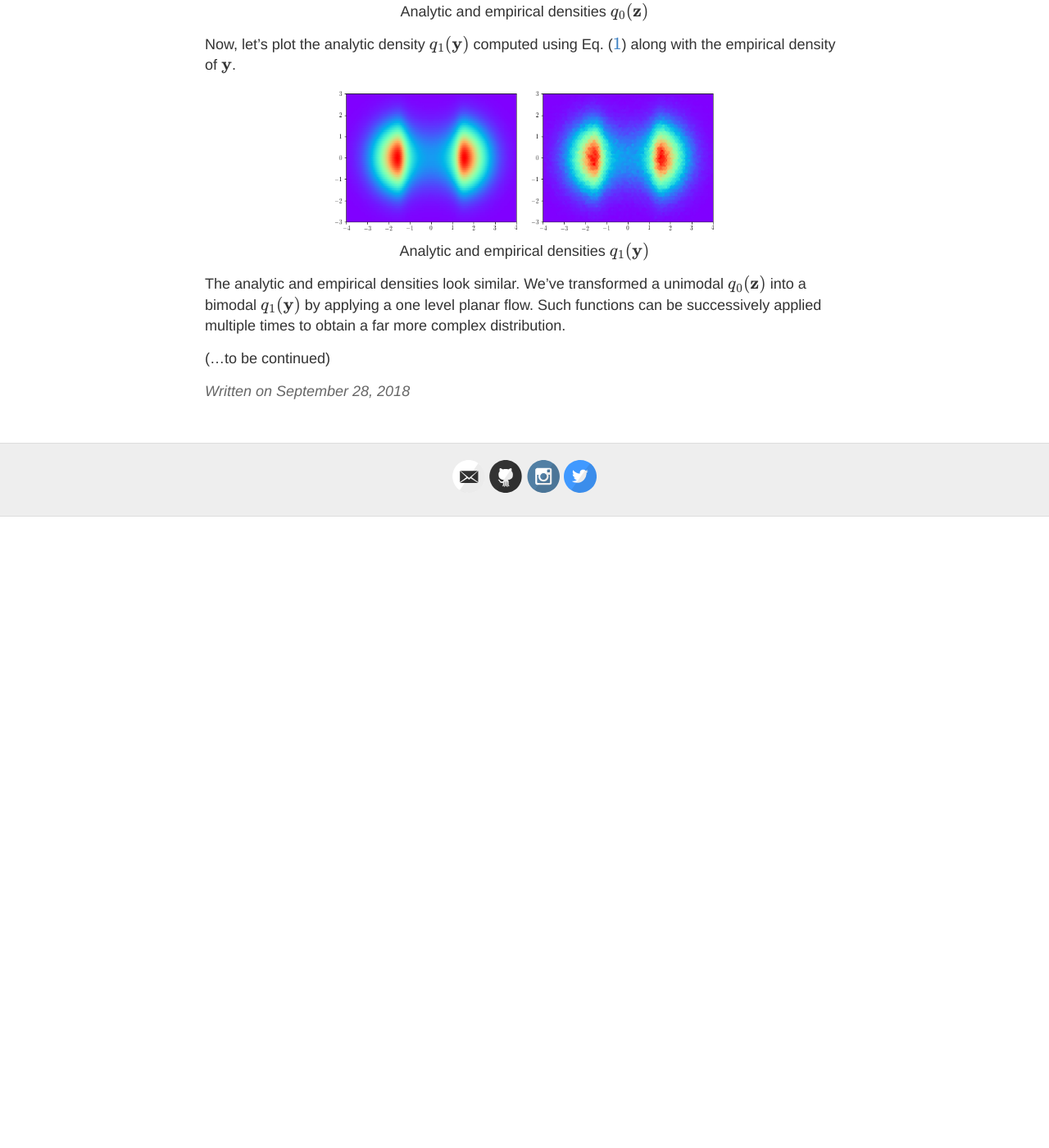
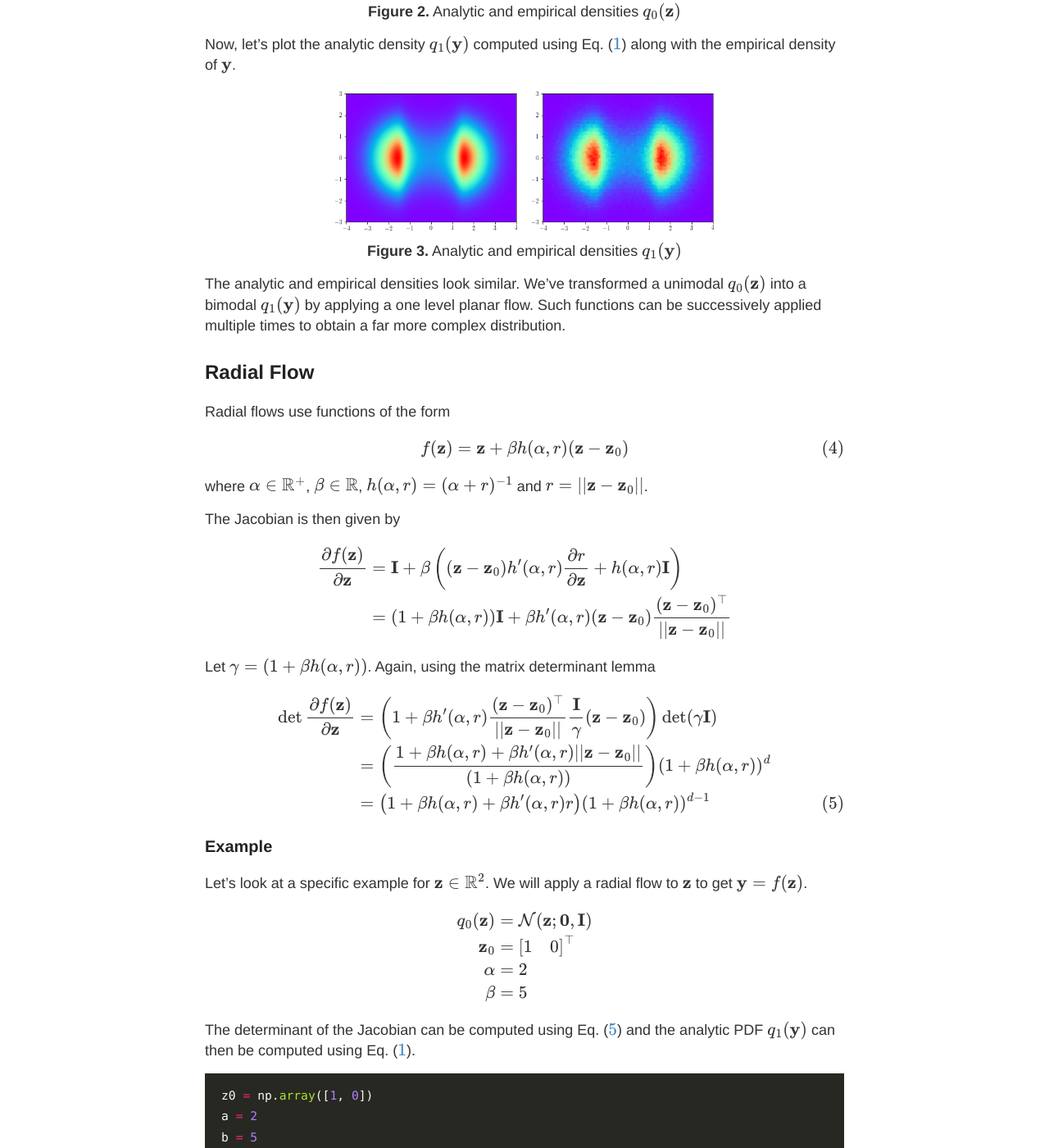
Before and after one commit to abdulfatir/abdulfatir.github.io, a Jekyll site: the page built from _posts/2018-9-28-Normalizing-Flows-Part-1.md, in a window 1280 px wide and 1400 px high, scrolled down 3517 px. Shown: the whole window at 82% size. Built offline with Jekyll 4.4.1, drawn with Linux system fonts in a browser that asks for light colours; formulas are drawn with MathJax 3; comment, search, counter and statistics services are not loaded; before the commit the page ends 4147 px from its top, so only the background shows below that; some of the changed text lies outside the part shown.

Commit message:
Updated NF Part 1

````diff
--- a/_posts/2018-9-28-Normalizing-Flows-Part-1.md
+++ b/_posts/2018-9-28-Normalizing-Flows-Part-1.md
@@ -1,7 +1,7 @@
 ---
 layout: post
 title: "Normalizing Flows: Planar and Radial Flows"
-excerpt: A normalizing flow is a great tool that can transform simple probability distributions into very complex ones by applying a series of invertible functions to samples from the simple distribution. This post explores two simple flows introduced by Rezende et. al. –– Planar Flow and Radial Flow.
+excerpt: A normalizing flow is a great tool that can transform simple probability distributions into very complex ones by applying a series of invertible functions to samples from the simple distribution. This post explores two simple flows introduced by Rezende and Mohamed (2015) –– Planar Flow and Radial Flow.
 ---
 
 <script type="text/x-mathjax-config">
@@ -52,7 +52,7 @@
 
 where the second equality comes from the inverse-function theorem.
 
-Rezende et. al. proposed two different families of invertible transformations: planar flow and radial flow.
+Rezende and Mohamed (2015) proposed two different families of invertible transformations: planar flow and radial flow.
 
 ## Planar Flow
 
@@ -61,13 +61,13 @@
 $$
 \begin{align}
 f(\mathbf{z}) = \mathbf{z} + \mathbf{u}h(\mathbf{w}^\top\mathbf{z} + b)
-\tag{2}
+\tag{2}\label{eq:planarfn}
 \end{align}
 $$
 
 where $\mathbf{u},\mathbf{w}\in \mathbb{R}^d$, $b \in \mathbb{R}$, and $h$ is an element-wise non-linearity such as $\tanh$.
 
-The Jacobian is defined as follows.
+The Jacobian is then given by
 
 $$
 \begin{align*}
@@ -80,7 +80,7 @@
 $$
 \begin{align*}
 \det\frac{\partial f(\mathbf{z})}{\partial \mathbf{z}} &= (1 + h'(\mathbf{w}^\top\mathbf{z} + b)\mathbf{w}^\top\mathbf{I}^{-1}\mathbf{u})\det(\mathbf{I})\\
-&=(1 + h'(\mathbf{w}^\top\mathbf{z} + b)\mathbf{w}^\top\mathbf{u})\tag{3}\label{eq:planarjacob}
+&=(1 + h'(\mathbf{w}^\top\mathbf{z} + b)\mathbf{w}^\top\mathbf{u})\tag{3}\label{eq:planar-det}
 \end{align*}
 $$
 
@@ -98,7 +98,7 @@
 \end{align}
 $$
 
-The determinant of the Jacobian can be computed using Eq. ($\ref{eq:planarjacob}$) and the analytic PDF $q_1(\mathbf{y})$ can then be computed using Eq. ($\ref{eq:cov}$).
+The determinant of the Jacobian can be computed using Eq. ($\ref{eq:planar-det}$) and the analytic PDF $q_1(\mathbf{y})$ can then be computed using Eq. ($\ref{eq:cov}$).
 
 ```python
 # Function to compute q0(z)
@@ -130,14 +130,14 @@
     return det
 ```
 
-Let's see how applying $f$ to points in a uniform grid moves them in the 2D space.
+Let's see how applying $f$ (Eq. $\ref{eq:planarfn}$) to points in a uniform grid moves them in the 2D space.
 
 <center>
   <figure>
     <img style="display: box; margin: auto; width: 80%; height: 80%;"
          src="{{site.base}}/images/blogs/nf/planar-points.png" alt="Planar Flow Points"/>
     <figcaption align='center'>
-      Figure 1.
+    <b>Figure 1.</b>
     </figcaption>
   </figure>
 </center>
@@ -151,7 +151,7 @@
     <img style="display: box; margin: auto; width: 30%; height: 30%;"
          src="{{site.base}}/images/blogs/nf/planar-q0-emp.png" alt="q0 emp"/>
     <figcaption align='center'>
-      Analytic and empirical densities $q_0(\mathbf{z})$
+    <b>Figure 2.</b>  Analytic and empirical densities $q_0(\mathbf{z})$
     </figcaption>
   </figure>
 </center>
@@ -165,13 +165,125 @@
     <img style="display: box; margin: auto; width: 30%; height: 30%;"
          src="{{site.base}}/images/blogs/nf/planar-q1-emp.png" alt="q1 emp"/>
     <figcaption align='center'>
-      Analytic and empirical densities $q_1(\mathbf{y})$
+    <b>Figure 3.</b>  Analytic and empirical densities $q_1(\mathbf{y})$
     </figcaption>
   </figure>
 </center>
 
 The analytic and empirical densities look similar. We've transformed a unimodal $q_0(\mathbf{z})$ into a bimodal $q_1(\mathbf{y})$ by applying a one level planar flow. Such functions can be successively applied multiple times to obtain a far more complex distribution.
 
+## Radial Flow
 
+Radial flows use functions of the form
 
-(...to be continued)
+$$
+\begin{align*}
+    f(\mathbf{z}) = \mathbf{z} + \beta h(\alpha,r)(\mathbf{z}-\mathbf{z}_0)
+    \tag{4}\label{eq:radialfn}
+\end{align*}
+$$
+
+where $\alpha \in \mathbb{R}^+$, $\beta \in \mathbb{R}$, $h(\alpha,r) = (\alpha + r)^{-1}$ and $r = \vert\vert\mathbf{z} - \mathbf{z}_0\vert\vert$.
+
+The Jacobian is then given by
+
+$$
+\begin{align*}
+\frac{\partial f(\mathbf{z})}{\partial \mathbf{z}} &= \mathbf{I} + \beta\left((\mathbf{z}-\mathbf{z}_0)h'(\alpha,r)\frac{\partial r}{\partial \mathbf{z}} + h(\alpha,r)\mathbf{I}\right)\\
+&=(1+\beta h(\alpha,r))\mathbf{I} + \beta h'(\alpha,r)(\mathbf{z}-\mathbf{z}_0)\frac{(\mathbf{z}-\mathbf{z}_0)^\top}{||\mathbf{z}-\mathbf{z}_0||}
+\end{align*}
+$$
+
+Let $\gamma = (1+\beta h(\alpha,r))$. Again, using the matrix determinant lemma
+
+$$
+\begin{align*}
+\det\frac{\partial f(\mathbf{z})}{\partial \mathbf{z}} &= \left(1 + \beta h'(\alpha,r)\frac{(\mathbf{z}-\mathbf{z}_0)^\top}{||\mathbf{z}-\mathbf{z}_0||}\frac{\mathbf{I}}{\gamma}(\mathbf{z}-\mathbf{z}_0)\right)\det(\gamma\mathbf{I})\\
+&=\left(\frac{1 + \beta h(\alpha,r) + \beta h'(\alpha,r)||\mathbf{z}-\mathbf{z}_0||}{(1+\beta h(\alpha,r))}\right)(1+\beta h(\alpha,r))^d\\
+&=\left(1 + \beta h(\alpha,r) + \beta h'(\alpha,r)r\right)(1+\beta h(\alpha,r))^{d-1}\tag{5}\label{eq:radial-det}
+\end{align*}
+$$
+
+### Example
+
+Let's look at a specific example for $\mathbf{z}\in\mathbb{R}^2$. We will apply a radial flow to $\mathbf{z}$ to get $\mathbf{y} = f(\mathbf{z})$.
+
+$$
+\begin{align}
+q_0(\mathbf{z}) &= \mathcal{N}(\mathbf{z};\mathbf{0},\mathbf{I})\\
+\mathbf{z}_0 &= \begin{bmatrix}1 & 0\end{bmatrix}^\top\\
+\alpha &= 2\\
+\beta &= 5
+\end{align}
+$$
+
+The determinant of the Jacobian can be computed using Eq. ($\ref{eq:radial-det}$) and the analytic PDF $q_1(\mathbf{y})$ can then be computed using Eq. ($\ref{eq:cov}$).
+
+```python
+z0 = np.array([1, 0])
+a = 2
+b = 5
+def h(r):
+    return 1/(a+r)
+def h_prime(r):
+    return -1/(a+r) ** 2
+def f(z):
+    r = LA.norm(z - z0, axis=1).reshape(-1, 1)
+    y = z + b * h(r) * (z - z0)
+    return y
+def det_J(z):
+    n_dims = z.shape[1]
+    r = LA.norm(z - z0, axis=1).reshape(-1, 1)
+    tmp = 1 + b * h(r)
+    det = (tmp + b * h_prime(r) * r) * tmp ** (n_dims - 1)
+    return det
+```
+
+Let's see how applying $f$ (Eq. $\ref{eq:radialfn}$) to points in a uniform grid moves them in the 2D space.
+
+<center>
+  <figure>
+    <img style="display: box; margin: auto; width: 80%; height: 80%;"
+         src="{{site.base}}/images/blogs/nf/radial-points.png" alt="Planar Flow Points"/>
+    <figcaption align='center'>
+      <b>Figure 4.</b>
+    </figcaption>
+  </figure>
+</center>
+
+Let's plot the analytic density $q_0(\mathbf{z})$ along with the empirical density by plotting a 2D histogram of samples from $q_0(\mathbf{z})$.
+
+<center>
+  <figure>
+    <img style="display: box; margin: auto; width: 30%; height: 30%;"
+         src="{{site.base}}/images/blogs/nf/radial-q0.png" alt="q0"/>
+    <img style="display: box; margin: auto; width: 30%; height: 30%;"
+         src="{{site.base}}/images/blogs/nf/radial-q0-emp.png" alt="q0 emp"/>
+    <figcaption align='center'>
+      <b>Figure 5.</b> Analytic and empirical densities $q_0(\mathbf{z})$
+    </figcaption>
+  </figure>
+</center>
+
+Finally, let's plot the analytic density $q_1(\mathbf{y})$ computed using Eq. (\ref{eq:cov}) along with the empirical density of $\mathbf{y}$.
+
+<center>
+  <figure>
+    <img style="display: box; margin: auto; width: 30%; height: 30%;"
+         src="{{site.base}}/images/blogs/nf/radial-q1.png" alt="q1"/>
+    <img style="display: box; margin: auto; width: 30%; height: 30%;"
+         src="{{site.base}}/images/blogs/nf/radial-q1-emp.png" alt="q1 emp"/>
+    <figcaption align='center'>
+      <b>Figure 6.</b> Analytic and empirical densities $q_1(\mathbf{y})$
+    </figcaption>
+  </figure>
+</center>
+
+Not all functions of the forms given in Eqs. ($\ref{eq:planarfn}$) and ($\ref{eq:radialfn}$) are invertible. Some conditions need to be satisfied for them to be invertible. (See appendix in [1])
+
+The complete code used in this post can be found in [this repository](https://github.com/abdulfatir/normalizing-flows).
+
+## References
+
+[1] Rezende, D.J. and Mohamed, S., 2015. Variational inference with normalizing flows. arXiv preprint [arXiv:1505.05770](https://arxiv.org/abs/1505.05770).
+[2] Blog posts [1](http://akosiorek.github.io/ml/2018/04/03/norm_flows.html) and [2](https://casmls.github.io/general/2016/09/25/normalizing-flows.html).
````
Also changed, not shown: other parts of _posts/2018-9-28-Normalizing-Flows-Part-1.md (+1 -1 lines), images/blogs/nf/radial-points.png (added), images/blogs/nf/radial-q0-emp.png (added), images/blogs/nf/radial-q0.png (added), images/blogs/nf/radial-q1-emp.png (added), images/blogs/nf/radial-q1.png (added), images/icon.png.
